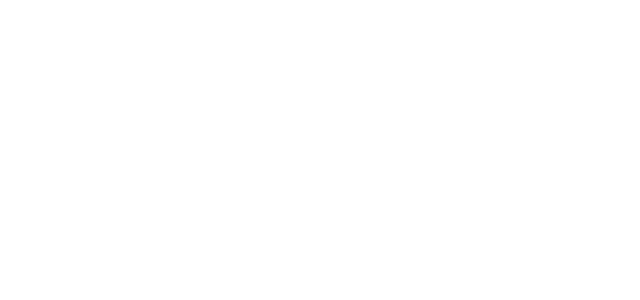
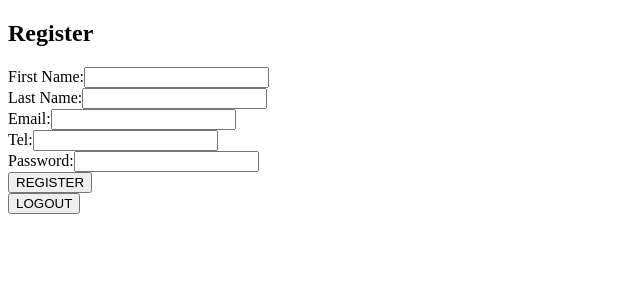
Before and after one commit to WannesVermeire/BachelorProefFrontend, a React (Create React App) app: page /register in a window 1280 px wide. Before the commit this address had no page. Shown: the top 300 px of the page, without its empty margins (0-640 px from the left). Built offline with nearby package versions, Linux system fonts and the light colour scheme.

Commit message:
Register page

```diff
--- a/src/pages/App.js
+++ b/src/pages/App.js
@@ -1,12 +1,14 @@
 import React from "react";
 import Home from "./Home";
 import {Route, Routes} from "react-router-dom";
+import Register from "./Register";
 
 function App() {
     return (
         <div className="App">
             <Routes>
                 <Route path='/' element={<Home/>}/>
+                <Route path='/register' element={<Register/>}/>
             </Routes>
         </div>
     );
--- a/src/pages/Home.jsx
+++ b/src/pages/Home.jsx
@@ -1,6 +1,6 @@
 import React, {Component} from 'react';
 import LoginForm from "../components/LoginForm";
-import RegisterForm from "../components/RegisterForm";
+
 
 class Home extends Component {
     state = {
@@ -11,7 +11,6 @@
     }
     Register =(details) =>{
         //Saving information in database
-        this.Login(details);
         console.log(details);
     }
 
@@ -35,12 +34,8 @@
     render(){
         return(
             <div>
-                <div>
-                    <LoginForm Login={this.Login} error ={this.state.error}/>
-                </div>
-                <div style={{display: 'none'}}>
-                    <RegisterForm Register={this.Register} />
-                </div>
+                <h1>Master Tool</h1>
+                <LoginForm Login={this.Login} error ={this.state.error}/>
                 <button onClick={this.Logout}>LOGOUT</button>
             </div>
 
--- /dev/null
+++ b/src/pages/Register.jsx
@@ -0,0 +1,23 @@
+import RegisterForm from "../components/RegisterForm";
+import React, {Component} from 'react';
+
+class Register extends Component {
+    Register =(details) =>{
+        //Saving information in database
+        console.log(details);
+    }
+
+
+    //LoginForm en RegisterForm mogen niet tegelijk zichtbaar zijn!
+    render(){
+        return(
+            <div>
+                <RegisterForm Register={this.Login} />
+                <button onClick={this.Logout}>LOGOUT</button>
+            </div>
+
+        );
+    }
+}
+
+export default Register;
```
